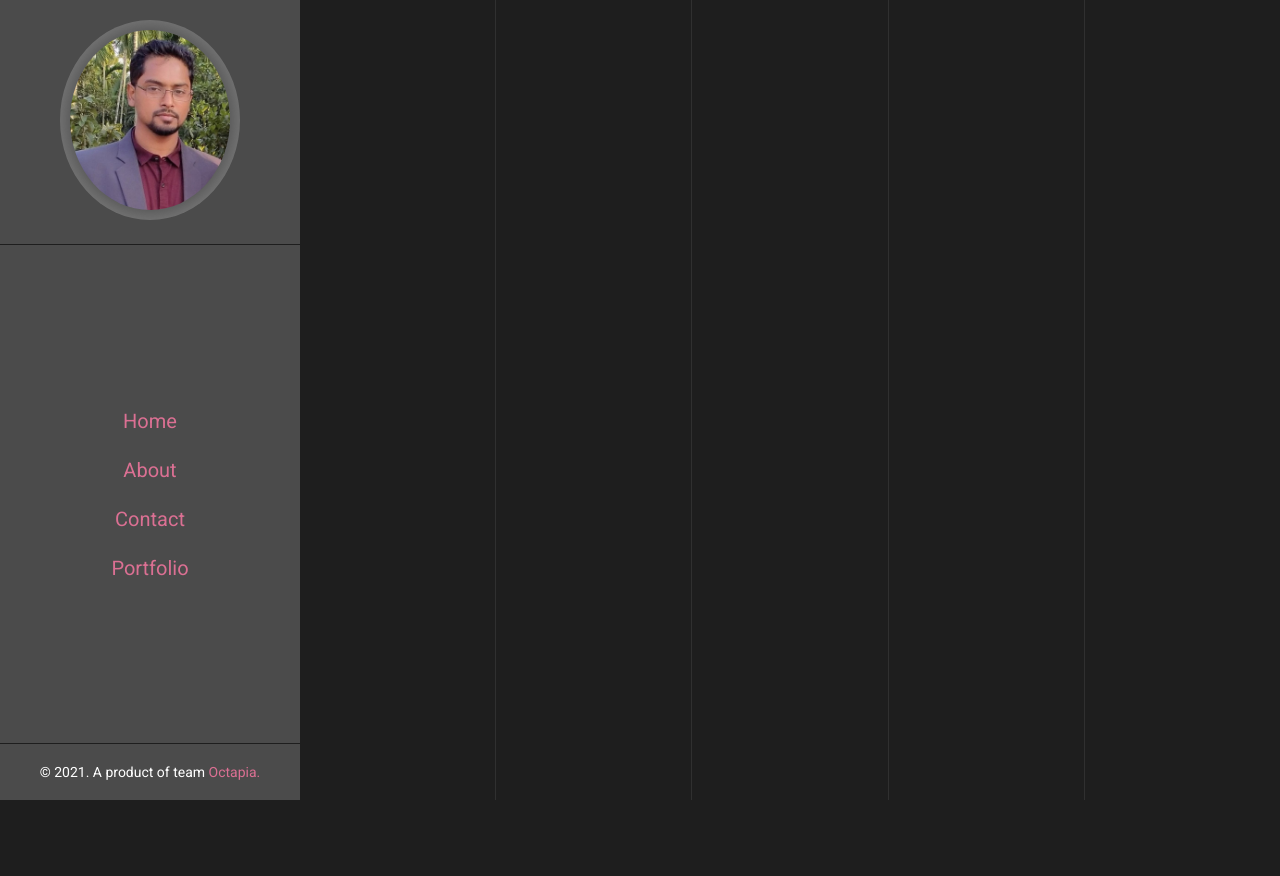
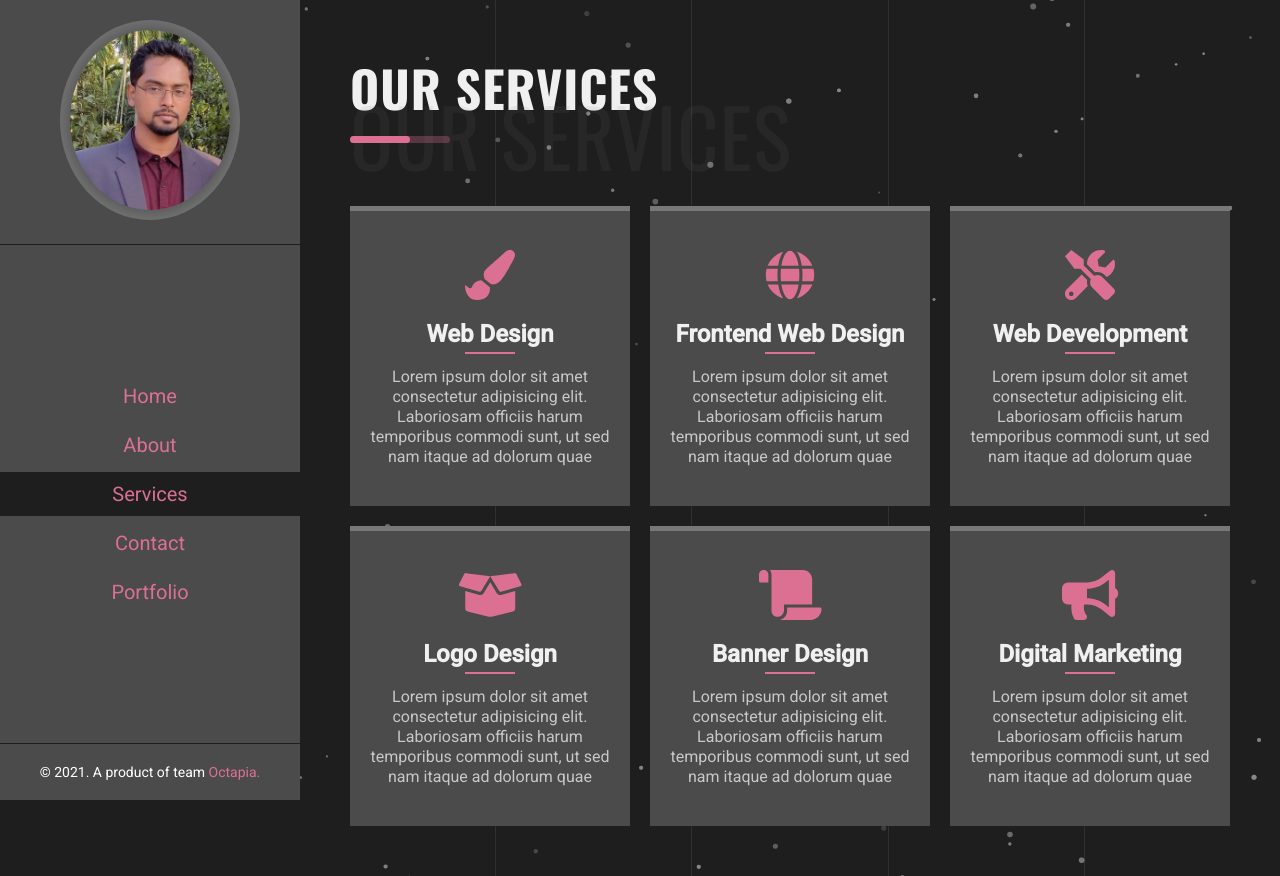
Before and after one commit to mistersakil/portfolio-01-using-react-styled-component, a React (Create React App) app: page /services.html in a window 1280 px wide. Before the commit the page ends 800 px from the top, so only its background shows below. Built offline with nearby package versions, Linux system fonts and the light colour scheme.

Commit message:
services page completed

```diff
--- a/src/components/MainContent.js
+++ b/src/components/MainContent.js
@@ -7,6 +7,7 @@ import EducationsPage from "./pages/EducationsPage";
 import ContactPage from "./pages/ContactPage";
 import SkillsPage from "./pages/SkillsPage";
 import PortfolioPage from "./pages/PortfolioPage";
+import ServicesPage from "./pages/ServicesPage";
 const MainContentStyle = styled("aside")`
   width: calc(100% - 300px);
   min-height: 100vh;
@@ -39,19 +40,22 @@ const MainContent = () => {
       </Lines>
 
       <Switch>
-        <Route path="/about" exact>
+        <Route path="/about.html" exact>
           <AboutPage />
         </Route>
-        <Route path="/portfolio" exact>
+        <Route path="/services.html" exact>
+          <ServicesPage />
+        </Route>
+        <Route path="/portfolio.html" exact>
           <PortfolioPage />
         </Route>
-        <Route path="/skills" exact>
+        <Route path="/skills.html" exact>
           <SkillsPage />
         </Route>
-        <Route path="/educations" exact>
+        <Route path="/educations.html" exact>
           <EducationsPage />
         </Route>
-        <Route path="/contact" exact>
+        <Route path="/contact.html" exact>
           <ContactPage />
         </Route>
         <Route path="/" exact>
--- a/src/components/Navbar.js
+++ b/src/components/Navbar.js
@@ -89,13 +89,16 @@ const Navbar = () => {
         <NavLink activeClassName="active" className="link" to="/" exact>
           home
         </NavLink>
-        <NavLink className="link" to="/about" exact>
+        <NavLink className="link" to="/about.html" exact>
           about
         </NavLink>
-        <NavLink className="link" to="/contact" exact>
+        <NavLink className="link" to="/services.html" exact>
+          services
+        </NavLink>
+        <NavLink className="link" to="/contact.html" exact>
           contact
         </NavLink>
-        <NavLink className="link" to="/portfolio" exact>
+        <NavLink className="link" to="/portfolio.html" exact>
           portfolio
         </NavLink>
       </nav>
--- a/src/components/Particle.js
+++ b/src/components/Particle.js
@@ -7,11 +7,12 @@ const ParticlesStyle = styled("div")`
   top: 0;
   left: 0;
   width: 100%;
-  height: 100%;
+  height: 100vh;
   z-index: 10;
   .particleHome {
     width: 100%;
     height: 100%;
+  }
 `;
 
 class Particle extends Component {
--- /dev/null
+++ b/src/components/data/services_particles.json
@@ -0,0 +1,110 @@
+{
+    "particles": {
+      "number": {
+        "value": 100,
+        "density": {
+          "enable": true,
+          "value_area": 800
+        }
+      },
+      "color": {
+        "value": "#999"
+      },
+      "shape": {
+        "type": "circle",
+        "stroke": {
+          "width": 0,
+          "color": "palevioletred"
+        },
+        "polygon": {
+          "nb_sides": 1
+        },
+        "image": {
+          "src": "img/github.svg",
+          "width": 100,
+          "height": 100
+        }
+      },
+      "opacity": {
+        "value": 0.5,
+        "random": true,
+        "anim": {
+          "enable": false,
+          "speed": 1,
+          "opacity_min": 0.1,
+          "sync": false
+        }
+      },
+      "size": {
+        "value": 3,
+        "random": true,
+        "anim": {
+          "enable": false,
+          "speed": 40,
+          "size_min": 0.1,
+          "sync": false
+        }
+      },
+      "line_linked": {
+        "enable": false,
+        "distance": 150,
+        "color": "#555",
+        "opacity": 0.4,
+        "width": 1
+      },
+      "move": {
+        "enable": true,
+        "speed": 2,
+        "direction": "none",
+        "random": false,
+        "straight": false,
+        "out_mode": "out",
+        "bounce": false,
+        "attract": {
+          "enable": false,
+          "rotateX": 600,
+          "rotateY": 1200
+        }
+      }
+    },
+    "interactivity": {
+      "detect_on": "canvas",
+      "events": {
+        "onhover": {
+          "enable": true,
+          "mode": "repulse"
+        },
+        "onclick": {
+          "enable": true,
+          "mode": "push"
+        },
+        "resize": true
+      },
+      "modes": {
+        "grab": {
+          "distance": 400,
+          "line_linked": {
+            "opacity": 1
+          }
+        },
+        "bubble": {
+          "distance": 400,
+          "size": 40,
+          "duration": 2,
+          "opacity": 8,
+          "speed": 3
+        },
+        "repulse": {
+          "distance": 200,
+          "duration": 0.4
+        },
+        "push": {
+          "particles_nb": 4
+        },
+        "remove": {
+          "particles_nb": 2
+        }
+      }
+    },
+    "retina_detect": true
+  }
--- /dev/null
+++ b/src/components/pages/ServicesPage.js
@@ -0,0 +1,154 @@
+import React, { useEffect } from "react";
+import styled from "styled-components";
+import PageHeading from "../styles/PageHeading";
+import Layout from "../styles/Layout";
+import Particle from "../Particle";
+import particle_options from "../data/services_particles.json";
+import {
+  faGlobe,
+  faTools,
+  faPaintBrush,
+  faBoxOpen,
+  faBullhorn,
+  faScroll,
+} from "@fortawesome/free-solid-svg-icons";
+import { FontAwesomeIcon } from "@fortawesome/react-fontawesome";
+const ServicesPageStyle = styled("section")`
+  position: relative;
+  width: 100%;
+  z-index: 11;
+  .row {
+    display: flex;
+    flex-direction: row;
+    gap: 2rem;
+    flex-wrap: wrap;
+    align-items: flex-start;
+    justify-content: space-between;
+    .col {
+      flex: 1 1 30%;
+      height: 30rem;
+      text-align: center;
+      background: var(--bgGreyDark);
+      padding: 2rem 2rem;
+      display: flex;
+      flex-direction: column;
+      align-items: center;
+      justify-content: space-evenly;
+      color: var(--colorSecondary);
+      border-top: 0.5rem solid var(--bgGrey);
+      transition: all 0.4s linear;
+      .icon {
+        color: var(--colorBrand);
+        font-size: 5rem;
+      }
+      .cardTitle {
+        font-size: 2.4rem;
+        text-transform: capitalize;
+        font-weight: 700;
+        position: relative;
+        &::after {
+          content: "";
+          position: absolute;
+          left: 50%;
+          top: 115%;
+          transform: translateX(-50%);
+          width: 50px;
+          height: 2px;
+          background-color: var(--bgBrand);
+        }
+      }
+      .cardInfo {
+        color: var(--colorGreyLight);
+        height: 10rem;
+        overflow: hidden;
+        line-height: 2rem;
+      }
+      &:hover {
+        border-color: var(--colorBrand);
+        transform: translateY(5px);
+      }
+    }
+  }
+`;
+const ServicesPage = () => {
+  const PAGE_HEADING = "Our Services";
+  useEffect(() => {
+    document.title = `${PAGE_HEADING} - ${process.env.REACT_APP_PROJECT_NAME}`;
+  }, []);
+  return (
+    <Layout>
+      <Particle options={particle_options} />
+      <ServicesPageStyle>
+        <PageHeading>{PAGE_HEADING}</PageHeading>
+        <div className="row">
+          <div className="col">
+            <FontAwesomeIcon className="icon" icon={faPaintBrush} />
+            <h2 className="cardTitle">web design</h2>
+            <p className="cardInfo">
+              Lorem ipsum dolor sit amet consectetur adipisicing elit.
+              Laboriosam officiis harum temporibus commodi sunt, ut sed nam
+              itaque ad dolorum quae facere recusandae, laborum quam hic quas
+              fugiat voluptatem debitis. Lorem ipsum dolor sit amet consectetur
+              adipisicing elit. Laboriosam officiis harum temporibus commodi
+              sunt, ut sed nam itaque ad dolorum quae facere recusandae, laborum
+              quam hic quas fugiat voluptatem debitis.
+            </p>
+          </div>
+          <div className="col">
+            <FontAwesomeIcon className="icon" icon={faGlobe} />
+            <h2 className="cardTitle">frontend web design</h2>
+            <p className="cardInfo">
+              Lorem ipsum dolor sit amet consectetur adipisicing elit.
+              Laboriosam officiis harum temporibus commodi sunt, ut sed nam
+              itaque ad dolorum quae facere recusandae, laborum quam hic quas
+              fugiat voluptatem debitis.
+            </p>
+          </div>
+          <div className="col">
+            <FontAwesomeIcon className="icon" icon={faTools} />
+            <h2 className="cardTitle">web development</h2>
+            <p className="cardInfo">
+              Lorem ipsum dolor sit amet consectetur adipisicing elit.
+              Laboriosam officiis harum temporibus commodi sunt, ut sed nam
+              itaque ad dolorum quae facere recusandae, laborum quam hic quas
+              fugiat voluptatem debitis.
+            </p>
+          </div>
+          <div className="col">
+            <FontAwesomeIcon className="icon" icon={faBoxOpen} />
+            <h2 className="cardTitle">logo design</h2>
+            <p className="cardInfo">
+              Lorem ipsum dolor sit amet consectetur adipisicing elit.
+              Laboriosam officiis harum temporibus commodi sunt, ut sed nam
+              itaque ad dolorum quae facere recusandae, laborum quam hic quas
+              fugiat voluptatem debitis.
+            </p>
+          </div>
+          <div className="col">
+            <FontAwesomeIcon className="icon" icon={faScroll} />
+            <h2 className="cardTitle">banner design</h2>
+            <p className="cardInfo">
+              Lorem ipsum dolor sit amet consectetur adipisicing elit.
+              Laboriosam officiis harum temporibus commodi sunt, ut sed nam
+              itaque ad dolorum quae facere recusandae, laborum quam hic quas
+              fugiat voluptatem debitis.
+            </p>
+          </div>
+
+          <div className="col">
+            <FontAwesomeIcon className="icon" icon={faBullhorn} />
+            <h2 className="cardTitle">digital marketing</h2>
+            <p className="cardInfo">
+              Lorem ipsum dolor sit amet consectetur adipisicing elit.
+              Laboriosam officiis harum temporibus commodi sunt, ut sed nam
+              itaque ad dolorum quae facere recusandae, laborum quam hic quas
+              fugiat voluptatem debitis.
+            </p>
+          </div>
+        </div>
+      </ServicesPageStyle>
+    </Layout>
+  );
+};
+
+export default ServicesPage;
```
